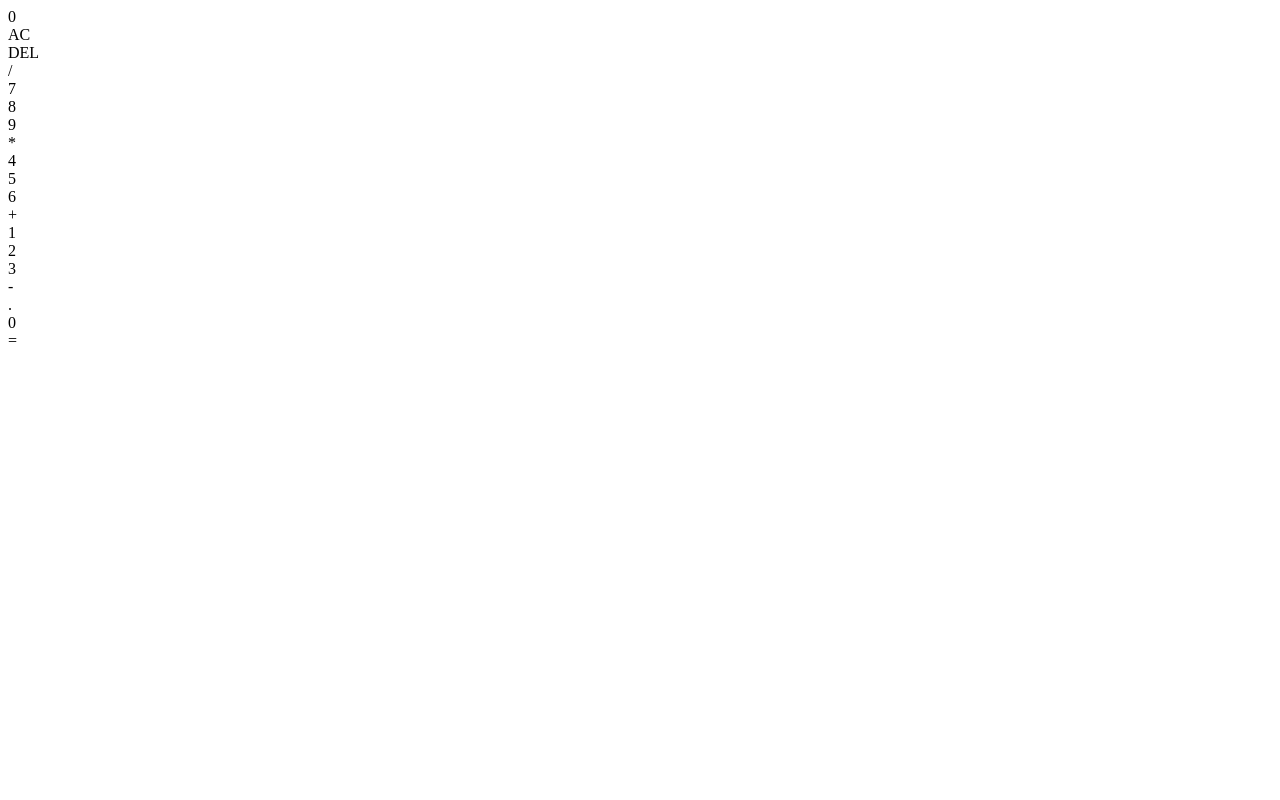
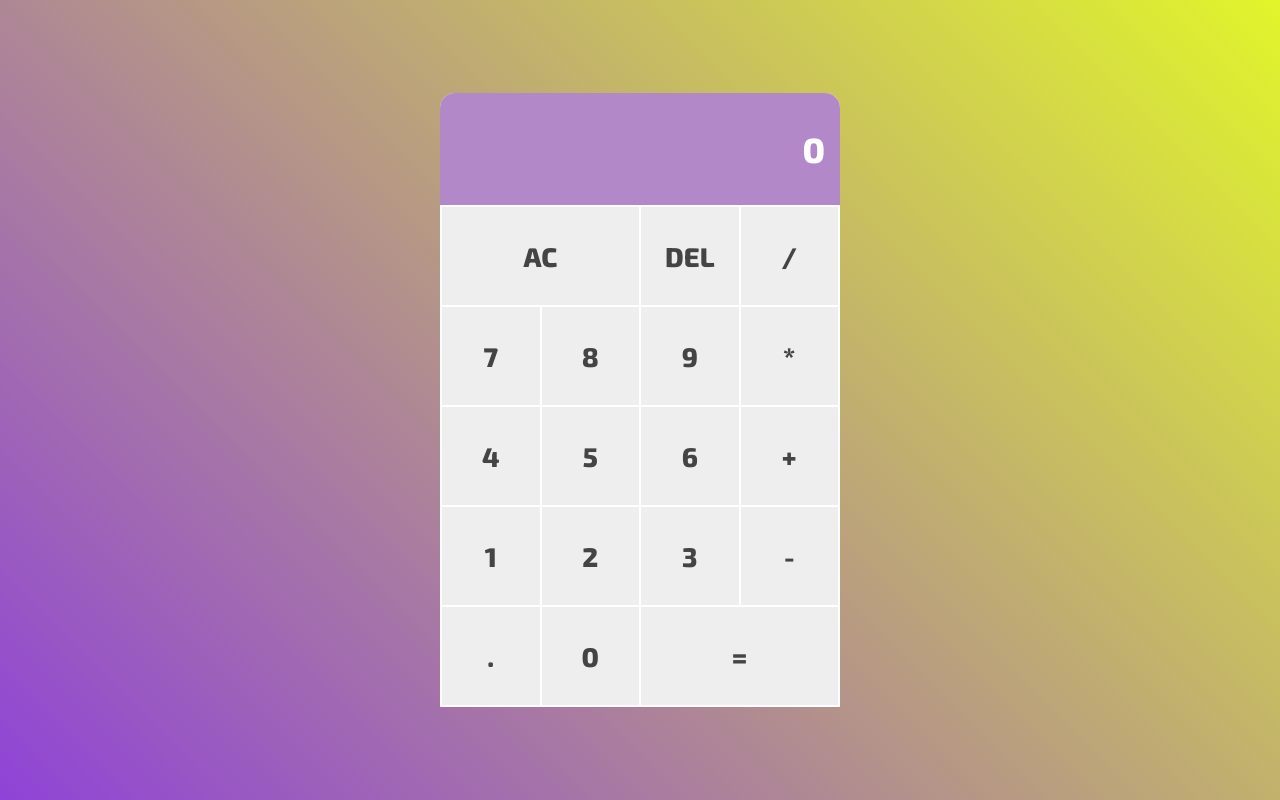
Before and after one commit to caeserlondon/simple-calculator, a plain HTML site: page index.html in a window 1280 px wide. Drawn offline with Linux system fonts and the light colour scheme.

Commit message:
updating the CSS file

```diff
--- a/index.html
+++ b/index.html
@@ -17,7 +17,7 @@
 		<div class="container">
 			<div id="display">0</div>
 			<div class="buttons">
-				<div class="button">AC</div>
+				<div class="button span">AC</div>
 				<div class="button">DEL</div>
 				<div class="button">/</div>
 				<div class="button">7</div>
@@ -34,7 +34,7 @@
 				<div class="button">-</div>
 				<div class="button">.</div>
 				<div class="button">0</div>
-				<div class="button">=</div>
+				<div class="button span">=</div>
 			</div>
 		</div>
 
--- a/style.css
+++ b/style.css
@@ -0,0 +1,61 @@
+* {
+	padding: 0;
+	margin: 0;
+	box-sizing: border-box;
+}
+
+body {
+	font-family: "Exo 2", sans-serif;
+	display: flex;
+	align-items: center;
+	justify-content: center;
+	min-height: 100vh;
+	background: rgb(58, 71, 180);
+	background: linear-gradient(45deg, #8f43d7 0%, #e1f52b);
+}
+
+.container {
+	background-color: #fff;
+	min-width: 400px;
+	min-height: 600px;
+	border-radius: 15px 15px 0 0;
+}
+
+#display {
+	font-size: 35px;
+	color: #fff;
+	text-align: right;
+	background-color: #b288c9;
+	padding: 35px 15px;
+	border-radius: 15px 15px 0 0;
+}
+
+.buttons {
+	display: grid;
+	grid-template-columns: 1fr 1fr 1fr 1fr;
+	justify-content: space-evenly;
+	border: 1px solid #fff;
+}
+
+.button {
+	display: flex;
+	align-items: center;
+	justify-content: center;
+	flex-grow: 1;
+	min-height: 100px;
+	background-color: #eee;
+	border: 1px solid #fff;
+	cursor: pointer;
+	font-size: 27px;
+	font-weight: 600;
+	color: #444;
+}
+
+.button:hover {
+	color: #fff;
+	background-color: #b288c9;
+}
+
+.span {
+	grid-column: 2 span;
+}
```
